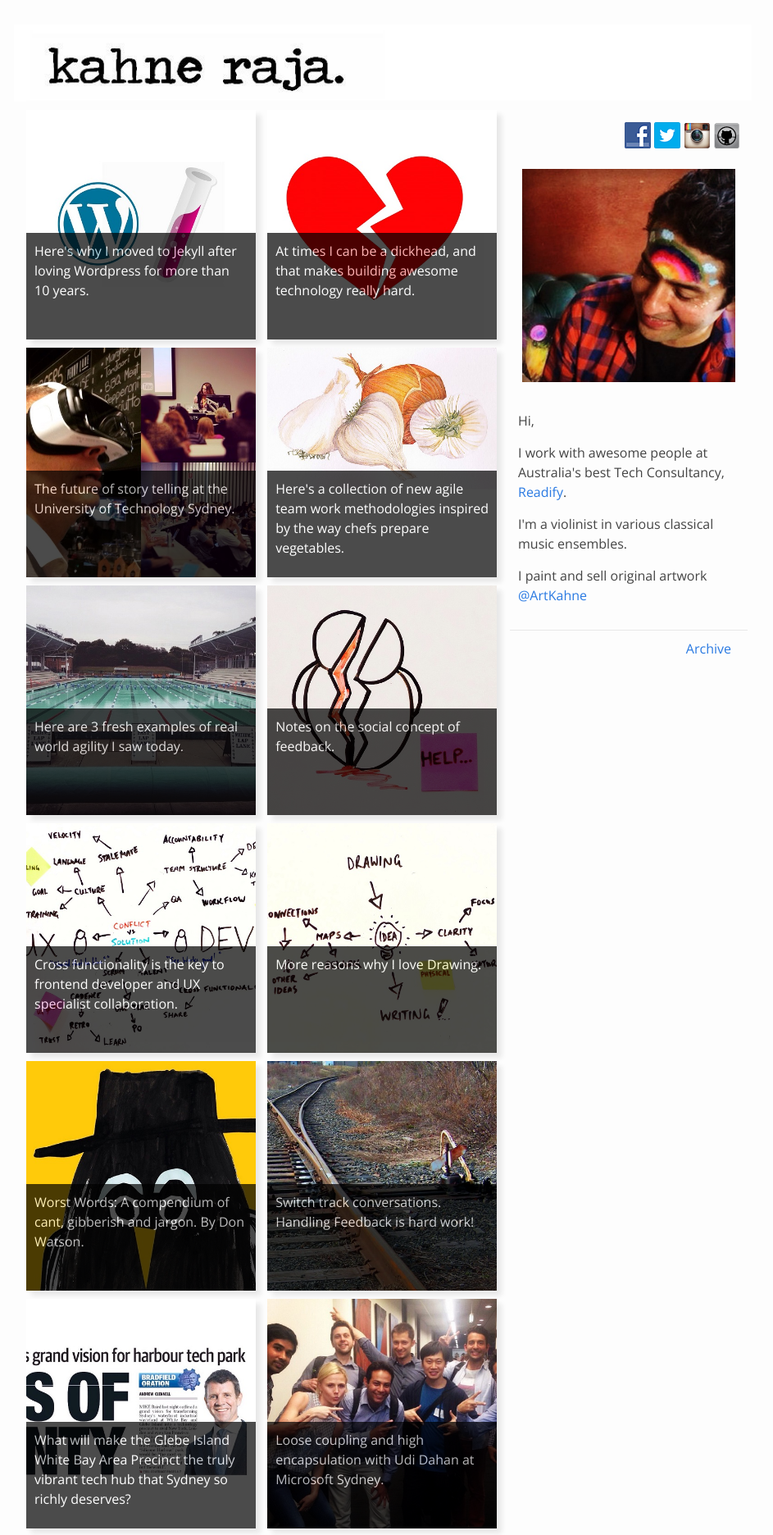
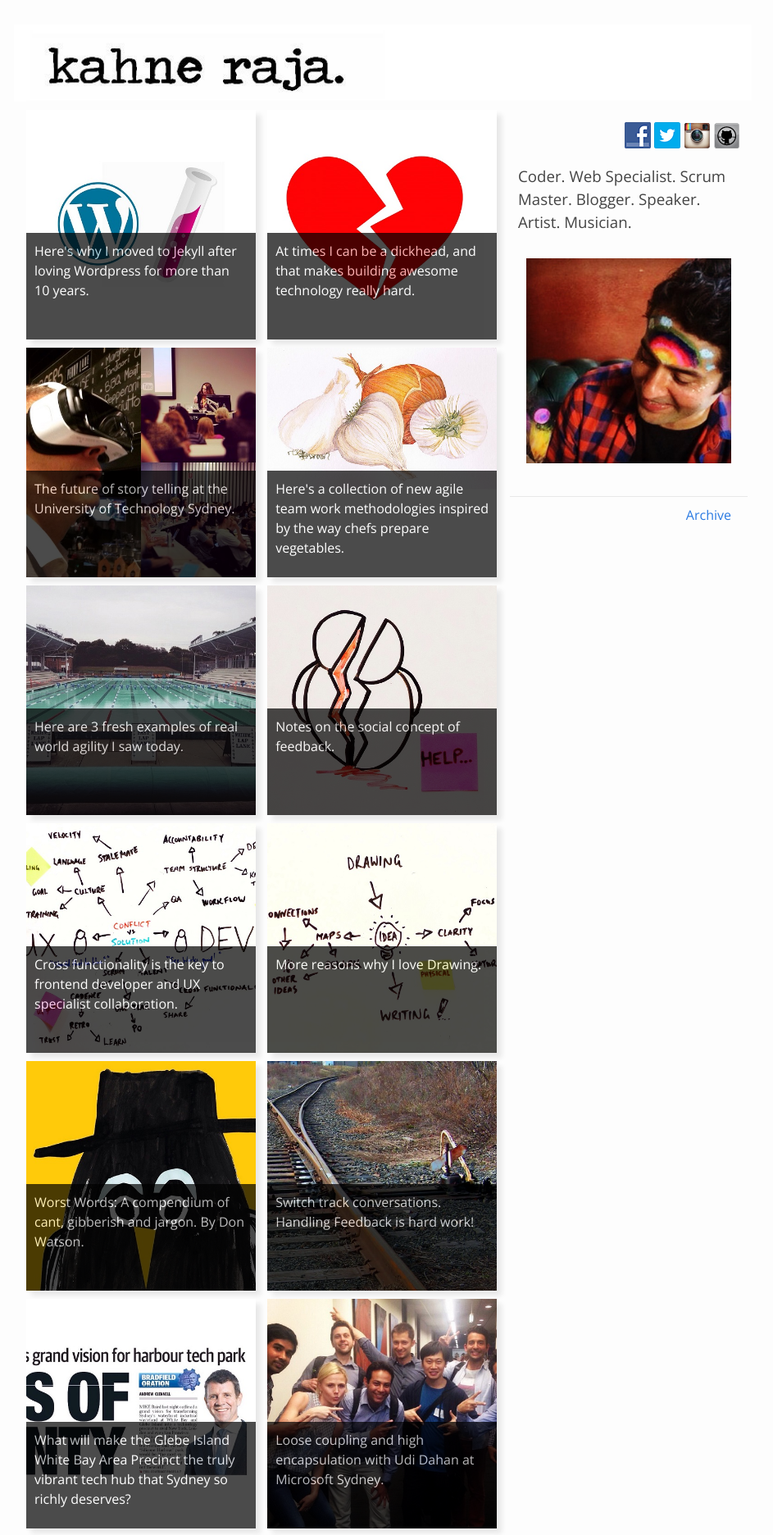
Before and after one commit to dblock/kahneraja.github.io, a Jekyll site: the page built from index.html, in a window 1280 px wide. Shown: the top 1872 px of the page at 82% size, without its empty margins (173-1116 px from the left). Built offline with Jekyll 4.4.1, drawn with Linux system fonts in a browser that asks for light colours.

Commit message:
update bio.

```diff
--- a/_config.yml
+++ b/_config.yml
@@ -6,7 +6,7 @@
 # 'jekyll serve'. If you change this file, please restart the server process.
 
 # Site settings
-title: Kahne Raja
+title: "Kahne Raja. Coder. Web Specialist. Scrum Master. Blogger. Speaker. Artist. Musician."
 baseurl: "" # the subpath of your site, e.g. /blog
 url: "http://kahneraja.com" # the base hostname & protocol for your site
 permalink: /:title
--- a/_includes/about.html
+++ b/_includes/about.html
@@ -5,18 +5,10 @@
 		<a href="http://www.instagram.com/kahneraja" target="_blank"><img src="{{ site.baseurl }}/assets/global/instagram.png" alt=""></a>
 		<a href="http://www.github.com/kahneraja" target="_blank"><img src="{{ site.baseurl }}/assets/global/github.png" alt=""></a>
 	</div>
-
+	<div class="greeting">
+		<h3>Coder. Web Specialist. Scrum Master. Blogger. Speaker. Artist. Musician.</h3>
+	</div>
 	<div>
 		<img class="profile" src="{{ site.baseurl }}/assets/global/profile.jpg" alt="" class="src">
 	</div>
-
-	<div class="greeting">
-		<p>Hi,</p>
-
-		<p>I work with awesome people at Australia's best Tech Consultancy, <a href="http://www.readify.net" target="_blank">Readify</a>.</p>
-
-		<p>I'm a violinist in various classical music ensembles.</p>
-
-		<p>I paint and sell original artwork <a href="http://www.facebook.com/artkahne" target="_blank">@ArtKahne</a></p>
-	</div>
 </div>
--- a/_sass/_about-panel.scss
+++ b/_sass/_about-panel.scss
@@ -24,9 +24,8 @@
 	}
 
 	img.profile {
-		padding: $padding-unit;
-		width: $tile-width - $padding-unit * 8;
-		height: $tile-width - $padding-unit * 8;
-		margin-bottom: $padding-unit * 2;
+		padding: $padding-unit * 2;
+		width: $tile-width - $padding-unit * 10;
+		height: $tile-width - $padding-unit * 10;
 	}
 }
```
